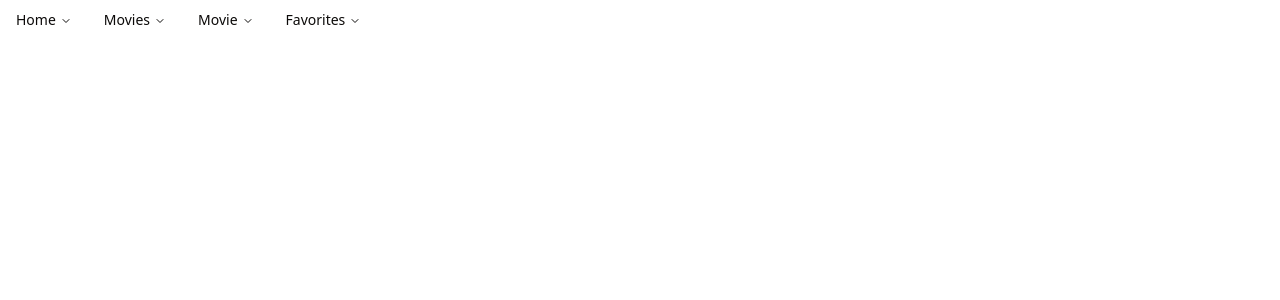
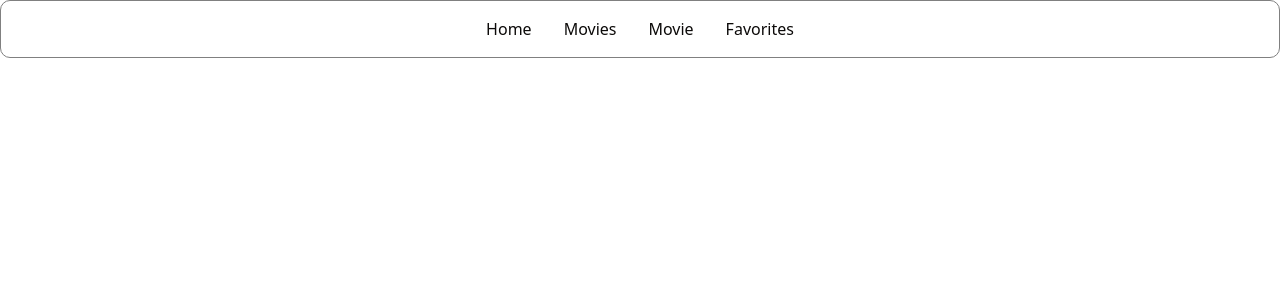
Before and after one commit to evan-azemard/greatcooking, a React (Vite) app: page / in a window 1280 px wide. Shown: the top 300 px of the page. Built offline with nearby package versions, Linux system fonts and the light colour scheme.

Commit message:
J'ai ajouté un peu de design

```diff
--- a/src/Style/style.css
+++ b/src/Style/style.css
@@ -1,3 +1,14 @@
 .cards {
     width: 50%;
 }
+
+nav {
+    display: flex;
+    justify-content: center;
+    border: 1px solid grey;
+    border-radius: 10px;
+}
+
+.link {
+    margin: 1em;
+}
--- a/src/components/Navbar.jsx
+++ b/src/components/Navbar.jsx
@@ -13,20 +13,13 @@ import {
 
 export function Navbar() {
     return (
-        <NavigationMenu>
-            <NavigationMenuList>
-                <NavigationMenuItem>
-                <NavigationMenuTrigger><Link to="/">Home</Link></NavigationMenuTrigger>
-                <NavigationMenuTrigger><Link to="/movies">Movies</Link></NavigationMenuTrigger>
-                <NavigationMenuTrigger><Link to='/movie/:id'>Movie</Link></NavigationMenuTrigger>
-                <NavigationMenuTrigger><Link to='/favorites'>Favorites</Link></NavigationMenuTrigger>
-                <NavigationMenuContent>
-                    <NavigationMenuLink><Link to="/movies">Movies</Link></NavigationMenuLink>
-                    <NavigationMenuLink><Link to='/movie/:id'>Movie</Link></NavigationMenuLink>
-                    <NavigationMenuLink><Link to='/favorites'>Favorites</Link></NavigationMenuLink>
-                </NavigationMenuContent>
-                </NavigationMenuItem>
-            </NavigationMenuList>
-        </NavigationMenu>
+        <>
+        <nav>
+            <Link to="/" class="link">Home</Link>
+            <Link to="/movies" class="link">Movies</Link>
+            <Link to='/movie/:id' class="link">Movie</Link>
+            <Link to='/favorites' class="link">Favorites</Link>
+        </nav>
+        </>
     )
 }
--- a/src/components/Pages/Favorites.jsx
+++ b/src/components/Pages/Favorites.jsx
@@ -16,27 +16,9 @@ export const Favorites = () => {
     const [ load, setLoad ] = useState(true);
 
     return (
-        <Form {...form}>
-          <form onSubmit={form.handleSubmit(onSubmit)} className="space-y-8">
-            <FormField
-              control={form.control}
-              name="username"
-              render={({ field }) => (
-                <FormItem>
-                  <FormLabel>Username</FormLabel>
-                  <FormControl>
-                    <Input placeholder="shadcn" {...field} />
-                  </FormControl>
-                  <FormDescription>
-                    This is your public display name.
-                  </FormDescription>
-                  <FormMessage />
-                </FormItem>
-              )}
-            />
-            <Button type="submit">Submit</Button>
-          </form>
-        </Form>
+        <>
+        <Navbar />
+        </>
       )
 };
 
--- a/src/components/Pages/Movies.jsx
+++ b/src/components/Pages/Movies.jsx
@@ -41,8 +41,7 @@ export const Movies = () => {
 
   return (
     <>
-    <Navbar />
-    <CardMovie data= {data} />
+    <CardMovie data={data} />
     </>
   );
 };
```
